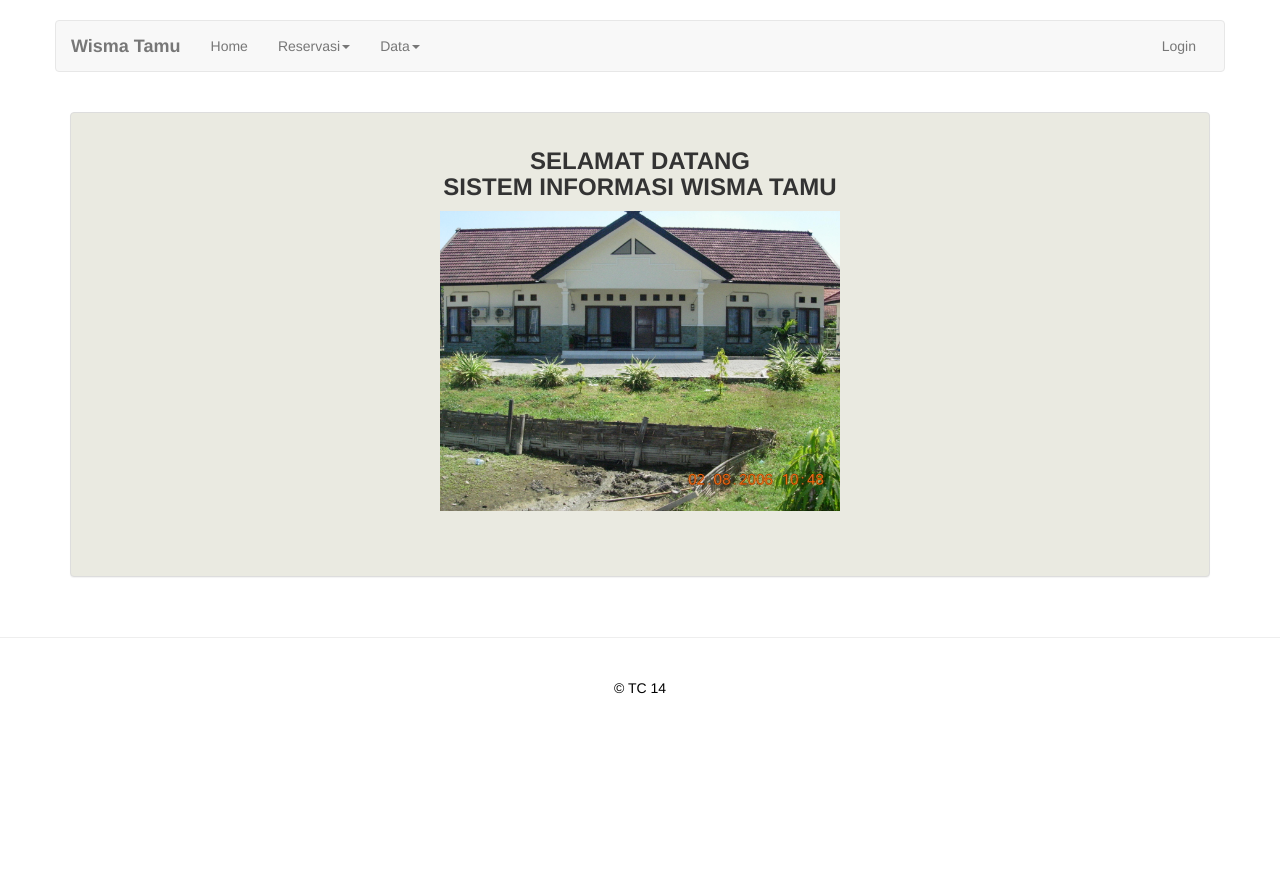
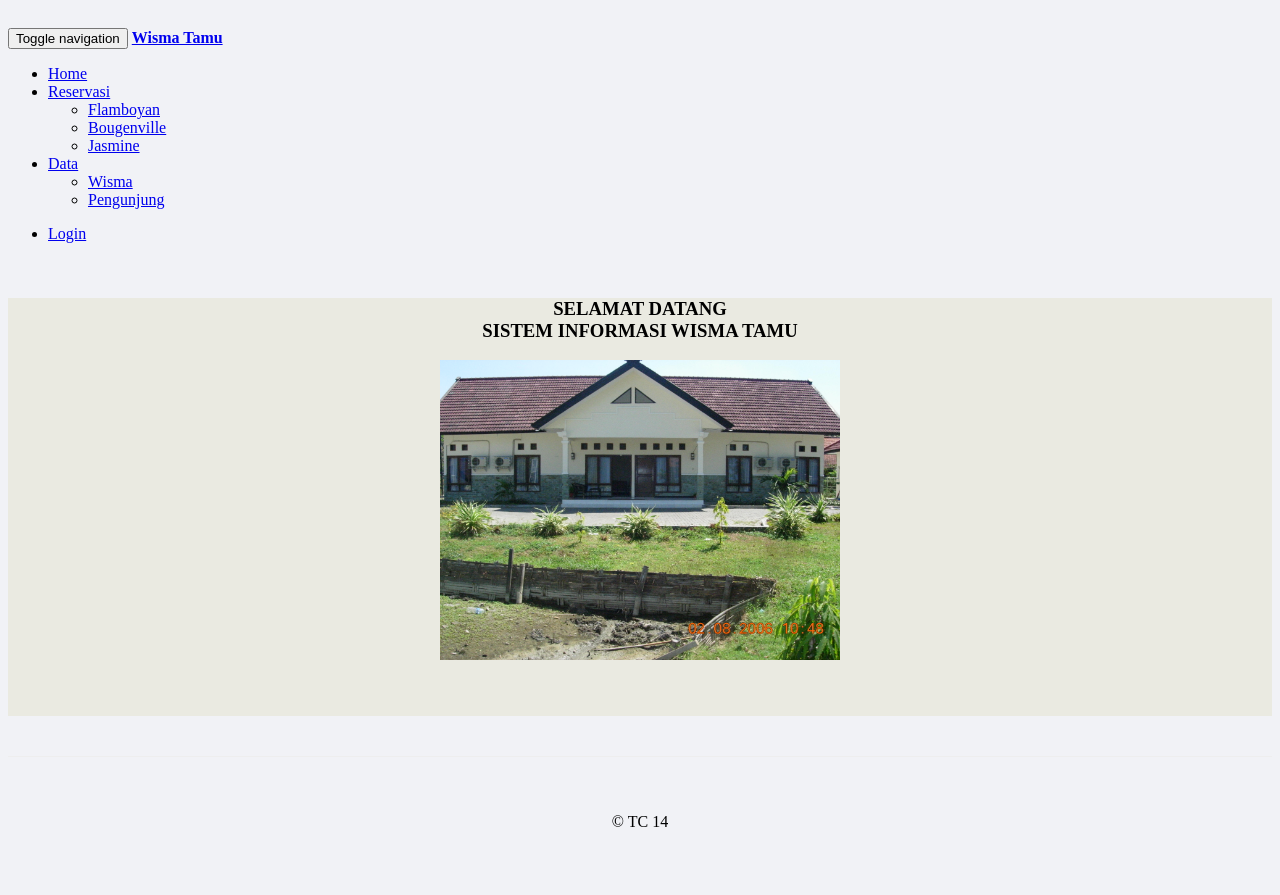
Before and after one commit to syukronrm/si-wisma-tamu, a PHP site: page /XE/project/index.php in a window 1280 px wide. Before the commit the page ends 694 px from the top, so only its background shows below. Run offline with PHP 8.4, Linux system fonts and the light colour scheme; some libraries are stand-ins or nearby versions.

Commit message:
Update template

```diff
--- a/project/template/footer.php
+++ b/project/template/footer.php
@@ -1,7 +1,9 @@
 
+<div class="container">
 	<div class="footer" style="color:black">
  		<center><p>&copy; TC 14</p></center>
-    </div>
+  </div>
+</div>
 
 </body>
 </html>
--- a/project/template/header.php
+++ b/project/template/header.php
@@ -3,13 +3,13 @@
   <head>
     <title>Sistem Informasi Wisma Tamu</title>
     <meta name="viewport" content="width=device-width">
-        <link rel="stylesheet" href="css/bootstrap.min.css">
+        <link rel="stylesheet" href="css/site.min.css">
          <link rel="stylesheet" type="text/css" href="cssku.css">
     <script type="text/javascript" src="aset/jquery.min.js"></script>
-    <script type="text/javascript" src="js/bootstrap.min.js"></script>
+    <script type="text/javascript" src="js/site.min.js"></script>
     <style type="text/css">
 
     </style>
   </head>
 
-  <body>
+  <body style="background-color: rgb(241, 242, 246);">
--- a/project/template/navbar.php
+++ b/project/template/navbar.php
@@ -18,21 +18,21 @@
               <li class="dropdown">
                 <a href="#" class="dropdown-toggle" data-toggle="dropdown" role="button" aria-haspopup="true" aria-expanded="false">Reservasi<span class="caret"></span></a>
                 <ul class="dropdown-menu">
-                  <li><a href="flamboyan.php">Flamboyan</a></li>
-                  <li><a href="bougenville.php">Bougenville</a></li>
-                  <li><a href="jasmine.php">Jasmine</a></li>
+                  <li><a href="wisma-flamboyan.php">Flamboyan</a></li>
+                  <li><a href="wisma-bougenville.php">Bougenville</a></li>
+                  <li><a href="wisma-jasmine.php">Jasmine</a></li>
                 </ul>
               </li>
               <li class="dropdown">
                 <a href="#" class="dropdown-toggle" data-toggle="dropdown" role="button" aria-haspopup="true" aria-expanded="false">Data<span class="caret"></span></a>
                 <ul class="dropdown-menu">
-                  <li><a href="wisma.php">Wisma</a></li>
-                  <li><a href="pengunjung.php">Pengunjung</a></li>
+                  <li><a href="data-wisma.php">Wisma</a></li>
+                  <li><a href="data-pengunjung.php">Pengunjung</a></li>
                 </ul>
               </li>
             </ul>
             <ul class="nav navbar-nav navbar-right">
-              <li> <a href="login.php"> Login </a> </li>
+              <li> <a href="admin-login.php"> Login </a> </li>
             </ul>
           </div><!--/.nav-collapse -->
         </div>
```
